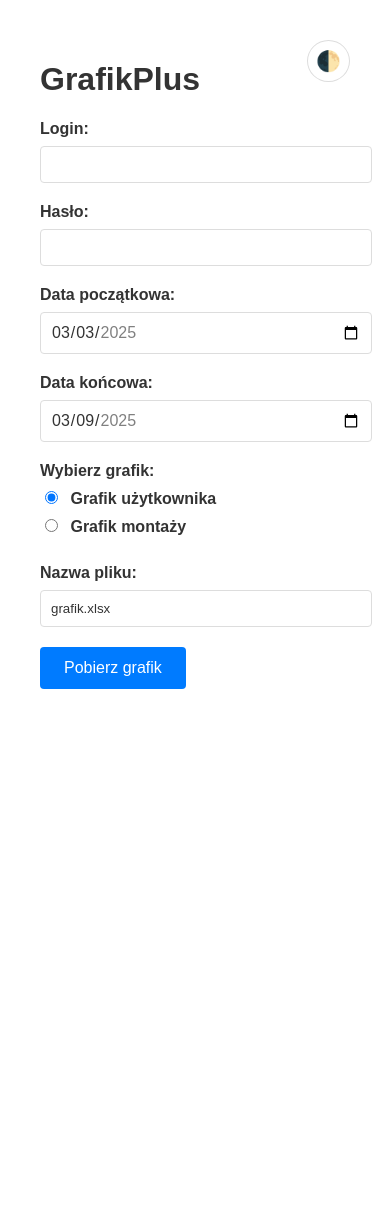
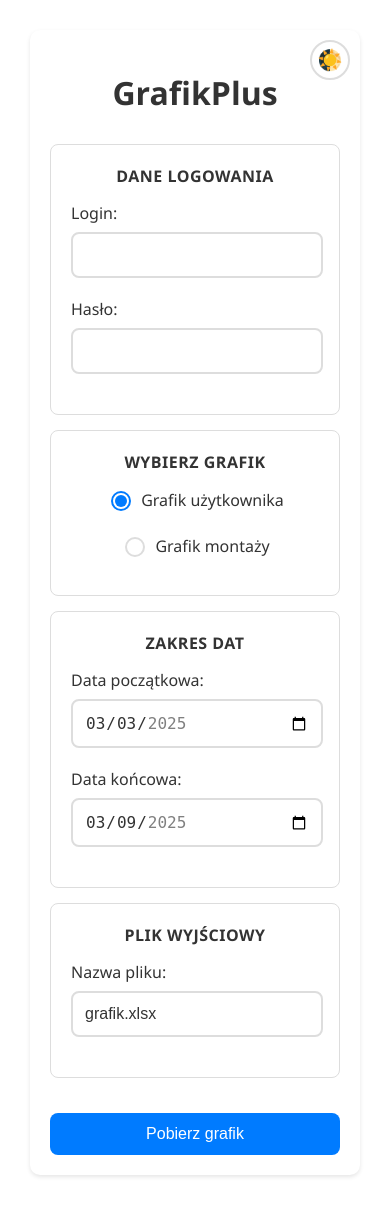
Before and after one commit to Szafranee/GrafikPlusWeb, a Flask app: page / in a window 390 px wide. Before the commit the page ends 689 px from the top, so only its background shows below. Run offline with Flask 3, Linux system fonts and the light colour scheme.

Commit message:
Enhance form layout and styles: reorganize sections, improve input styles, and add responsive design

```diff
--- a/frontend/static/css/styles.css
+++ b/frontend/static/css/styles.css
@@ -1,34 +1,66 @@
+/* Base variables */
 :root {
     --primary-color: #007bff;
     --primary-hover: #0056b3;
     --background-color: #ffffff;
     --text-color: #333333;
     --border-color: #dddddd;
+    --success-color: #28a745;
+    --error-color: #dc3545;
+    --warning-color: #ffc107;
+    --card-shadow: 0 2px 4px rgba(0, 0, 0, 0.1);
+    --transition-speed: 0.3s;
 }
 
-/* Dark theme */
+/* Dark theme variables */
 .dark {
     --background-color: #1a1a1a;
     --text-color: #ffffff;
     --border-color: #404040;
+    --card-shadow: 0 2px 4px rgba(0, 0, 0, 0.3);
 }
 
+/* Global styles */
 body {
     background-color: var(--background-color);
     color: var(--text-color);
-    font-family: Arial, sans-serif;
+    font-family: 'Segoe UI', Tahoma, Geneva, Verdana, sans-serif;
     margin: 0;
     padding: 20px;
-    transition: background-color 0.3s;
+    transition: background-color var(--transition-speed), color var(--transition-speed);
 }
 
+/* Container styles */
 .container {
-    max-width: 600px;
+    max-width: 500px;
     margin: 0 auto;
-    padding: 20px;
+    padding: 30px;
+    background-color: var(--background-color);
+    border-radius: 10px;
+    box-shadow: var(--card-shadow);
     position: relative;
 }
 
+/* Section styles */
+.section {
+    background-color: var(--background-color);
+    border: 1px solid var(--border-color);
+    border-radius: 8px;
+    padding: 20px;
+    margin-bottom: 15px;
+}
+
+.section-header {
+    font-size: 16px;
+    font-weight: bold;
+    margin-bottom: 15px;
+    color: var(--text-color);
+    text-align: center;
+    text-transform: uppercase;
+    letter-spacing: 0.5px;
+}
+
+/* Form styles */
 .form-group {
     margin-bottom: 20px;
 }
@@ -36,156 +68,215 @@ body {
 label {
     display: block;
     margin-bottom: 8px;
-    font-weight: bold;
-}
-
-input[type="text"],
-input[type="password"],
-select {
-    width: 100%;
-    padding: 10px;
-    border: 1px solid var(--border-color);
-    border-radius: 4px;
-    background-color: var(--background-color);
+    font-weight: 500;
     color: var(--text-color);
 }
 
-button {
-    background-color: var(--primary-color);
-    color: white;
-    padding: 12px 24px;
-    border: none;
-    border-radius: 4px;
-    cursor: pointer;
+/* Input styles */
+input[type="text"],
+input[type="password"],
+input[type="date"] {
+    width: calc(100% - 24px); /* Accounting for padding */
+    padding: 12px;
+    border: 2px solid var(--border-color);
+    border-radius: 8px;
+    background-color: var(--background-color);
+    color: var(--text-color);
     font-size: 16px;
+    transition: all var(--transition-speed);
 }
 
-button:hover {
-    background-color: var(--primary-hover);
+input:hover {
+    border-color: var(--primary-color);
 }
 
+input:focus {
+    outline: none;
+    border-color: var(--primary-color);
+    box-shadow: 0 0 0 3px rgba(0, 123, 255, 0.25);
+}
+
+/* Date input specific styles */
+input[type="date"] {
+    cursor: pointer;
+}
+
+.dark input[type="date"]::-webkit-calendar-picker-indicator {
+    filter: invert(1);
+    cursor: pointer;
+}
+
+/* Radio group styles */
+.radio-group {
+    display: flex;
+    flex-direction: row;
+    justify-content: center;
+    gap: 30px;
+    margin: 10px 0;
+}
+
+.radio-group label {
+    display: flex;
+    align-items: center;
+    cursor: pointer;
+}
+
+/* Custom radio button styling */
+.radio-group input[type="radio"] {
+    -webkit-appearance: none;
+    -moz-appearance: none;
+    appearance: none;
+    width: 20px;
+    height: 20px;
+    border: 2px solid var(--border-color);
+    border-radius: 50%;
+    margin-right: 10px;
+    cursor: pointer;
+    position: relative;
+    transition: all var(--transition-speed);
+}
+
+.radio-group input[type="radio"]:checked {
+    border-color: var(--primary-color);
+}
+
+.radio-group input[type="radio"]:checked::before {
+    content: '';
+    position: absolute;
+    width: 12px;
+    height: 12px;
+    background-color: var(--primary-color);
+    border-radius: 50%;
+    top: 50%;
+    left: 50%;
+    transform: translate(-50%, -50%);
+}
+
+.radio-group input[type="radio"]:hover {
+    border-color: var(--primary-color);
+}
+
+/* Theme toggle button */
 .theme-toggle {
     position: absolute;
     top: 20px;
     right: 20px;
-    padding: 8px;
+    width: 40px;
+    height: 40px;
+    border-radius: 50%;
+    border: 2px solid var(--border-color);
+    background: none;
+    cursor: pointer;
+    padding: 0;
+    display: flex;
+    align-items: center;
+    justify-content: center;
     font-size: 20px;
-    background: none;
-    border: 1px solid var(--border-color);
-    border-radius: 50%;
+    transition: all var(--transition-speed);
+    overflow: hidden;
 }
 
-/* Radio buttons styling */
-input[type="radio"] {
-    margin-right: 8px;
+.theme-toggle:hover {
+    transform: scale(1.1);
+    border-color: var(--primary-color);
 }
 
-.radio-group label {
-    display: inline-block;
-    margin-right: 20px;
+/* Theme icons animation */
+.theme-toggle::before {
+    content: "☀️";
+    position: absolute;
+    transition: transform var(--transition-speed);
 }
 
-option[selected] {
+.dark .theme-toggle::before {
+    content: "🌙";
+    transform: rotate(360deg);
+}
+
+/* Submit button */
+button[type="submit"] {
+    width: 100%;
+    padding: 12px;
     background-color: var(--primary-color);
     color: white;
+    border: none;
+    border-radius: 8px;
+    font-size: 16px;
+    font-weight: 500;
+    cursor: pointer;
+    transition: all var(--transition-speed);
+    margin-top: 20px;
 }
 
-.success-message {
-    padding: 10px;
-    margin-top: 20px;
-    border-radius: 4px;
-    text-align: center;
+button[type="submit"]:hover {
+    background-color: var(--primary-hover);
+    transform: translateY(-1px);
 }
 
-.success-message:empty {
-    display: none;
+button[type="submit"]:active {
+    transform: translateY(0);
 }
 
-/* Status messages styling */
+/* Status message styles */
 .success-message {
-    padding: 10px;
+    padding: 12px;
     margin-top: 20px;
-    border-radius: 4px;
+    border-radius: 8px;
     text-align: center;
+    font-weight: 500;
+    opacity: 0;
+    transform: translateY(-10px);
+    animation: slideIn 0.3s forwards;
 }
 
-/* Different types of status messages */
+@keyframes slideIn {
+    to {
+        opacity: 1;
+        transform: translateY(0);
+    }
+}
+
+/* Message types */
 .success-message[x-text*="✅"] {
-    background-color: #d4edda;
-    color: #155724;
-    border: 1px solid #c3e6cb;
+    background-color: rgba(40, 167, 69, 0.1);
+    color: var(--success-color);
+    border: 1px solid var(--success-color);
 }
 
 .success-message[x-text*="❌"] {
-    background-color: #f8d7da;
-    color: #721c24;
-    border: 1px solid #f5c6cb;
+    background-color: rgba(220, 53, 69, 0.1);
+    color: var(--error-color);
+    border: 1px solid var(--error-color);
 }
 
 .success-message[x-text*="⏳"] {
-    background-color: #fff3cd;
-    color: #856404;
-    border: 1px solid #ffeeba;
+    background-color: rgba(255, 193, 7, 0.1);
+    color: var(--warning-color);
+    border: 1px solid var(--warning-color);
 }
 
-/* Hover effects for interactive elements */
-select:hover,
-input[type="text"]:hover,
-input[type="password"]:hover {
-    border-color: var(--primary-color);
-}
-
-select:focus,
-input[type="text"]:focus,
-input[type="password"]:focus {
-    outline: none;
-    border-color: var(--primary-color);
-    box-shadow: 0 0 0 2px rgba(0, 123, 255, 0.25);
-}
-
-/* Dark theme specific adjustments */
-.dark button {
-    background-color: var(--primary-color);
-}
-
-.dark .theme-toggle {
+/* Heading styles */
+h1 {
+    text-align: center;
+    margin-bottom: 30px;
     color: var(--text-color);
 }
 
-.dark select option {
-    background-color: var(--background-color);
-    color: var(--text-color);
+/* Responsive design */
+@media (max-width: 640px) {
+    .container {
+        padding: 20px;
+        margin: 10px;
+    }
+
+    .theme-toggle {
+        top: 10px;
+        right: 10px;
+    }
+
+    .radio-group {
+        flex-direction: column;
+        align-items: center;
+        gap: 15px;
+    }
 }
-
-/* Date inputs styling */
-input[type="date"] {
-    width: 100%;
-    padding: 10px;
-    border: 1px solid var(--border-color);
-    border-radius: 4px;
-    background-color: var(--background-color);
-    color: var(--text-color);
-    font-family: inherit;
-    font-size: 16px;
-}
-
-/* Calendar icon color fix for dark mode */
-.dark input[type="date"]::-webkit-calendar-picker-indicator {
-    filter: invert(1);
-}
-
-/* Hover and focus states */
-input[type="date"]:hover {
-    border-color: var(--primary-color);
-}
-
-input[type="date"]:focus {
-    outline: none;
-    border-color: var(--primary-color);
-    box-shadow: 0 0 0 2px rgba(0, 123, 255, 0.25);
-}
-
-/* Invalid state */
-input[type="date"]:invalid {
-    border-color: #dc3545;
-}
--- a/frontend/templates/index.html
+++ b/frontend/templates/index.html
@@ -24,19 +24,38 @@
     <button @click="toggleTheme()" class="theme-toggle">🌓</button>
 
     <form @submit.prevent="submitForm">
-        <!-- Login -->
+        <!-- Credentials Section -->
+        <div class="section">
+            <div class="section-header">Dane logowania</div>
             <div class="form-group">
                 <label for="username">Login:</label>
                 <input type="text" id="username" x-model="username" required>
             </div>
 
-        <!-- Password -->
             <div class="form-group">
                 <label for="password">Hasło:</label>
                 <input type="password" id="password" x-model="password" required>
             </div>
+        </div>
 
-        <!-- Date Range -->
+        <!-- Schedule Selection Section -->
+        <div class="section">
+            <div class="section-header">Wybierz grafik</div>
+            <div class="radio-group">
+                <label>
+                    <input type="radio" name="scheduleType" value="personal" x-model="scheduleType">
+                    Grafik użytkownika
+                </label>
+                <label>
+                    <input type="radio" name="scheduleType" value="installation" x-model="scheduleType">
+                    Grafik montaży
+                </label>
+            </div>
+        </div>
+
+        <!-- Date Range Section -->
+        <div class="section">
+            <div class="section-header">Zakres dat</div>
             <div class="form-group">
                 <label for="startDate">Data początkowa:</label>
                 <input type="date"
@@ -56,27 +75,18 @@
                        :max="maxDate"
                        required>
             </div>
-
-        <!-- Schedule Type -->
-        <div class="form-group radio-group">
-            <label>Wybierz grafik:</label>
-            <label>
-                <input type="radio" name="scheduleType" value="personal" x-model="scheduleType">
-                Grafik użytkownika
-            </label>
-            <label>
-                <input type="radio" name="scheduleType" value="installation" x-model="scheduleType">
-                Grafik montaży
-            </label>
         </div>
 
-        <!-- File Name -->
+        <!-- Output Section -->
+        <div class="section">
+            <div class="section-header">Plik wyjściowy</div>
             <div class="form-group">
                 <label for="filename">Nazwa pliku:</label>
                 <input type="text" id="filename" x-model="filename" placeholder="grafik.xlsx" required>
             </div>
+        </div>
 
-        <!-- Download Button -->
+        <!-- Submit Button -->
         <button type="submit">Pobierz grafik</button>
     </form>
 
```
Lines whose indentation alone changed are shown as unchanged.
